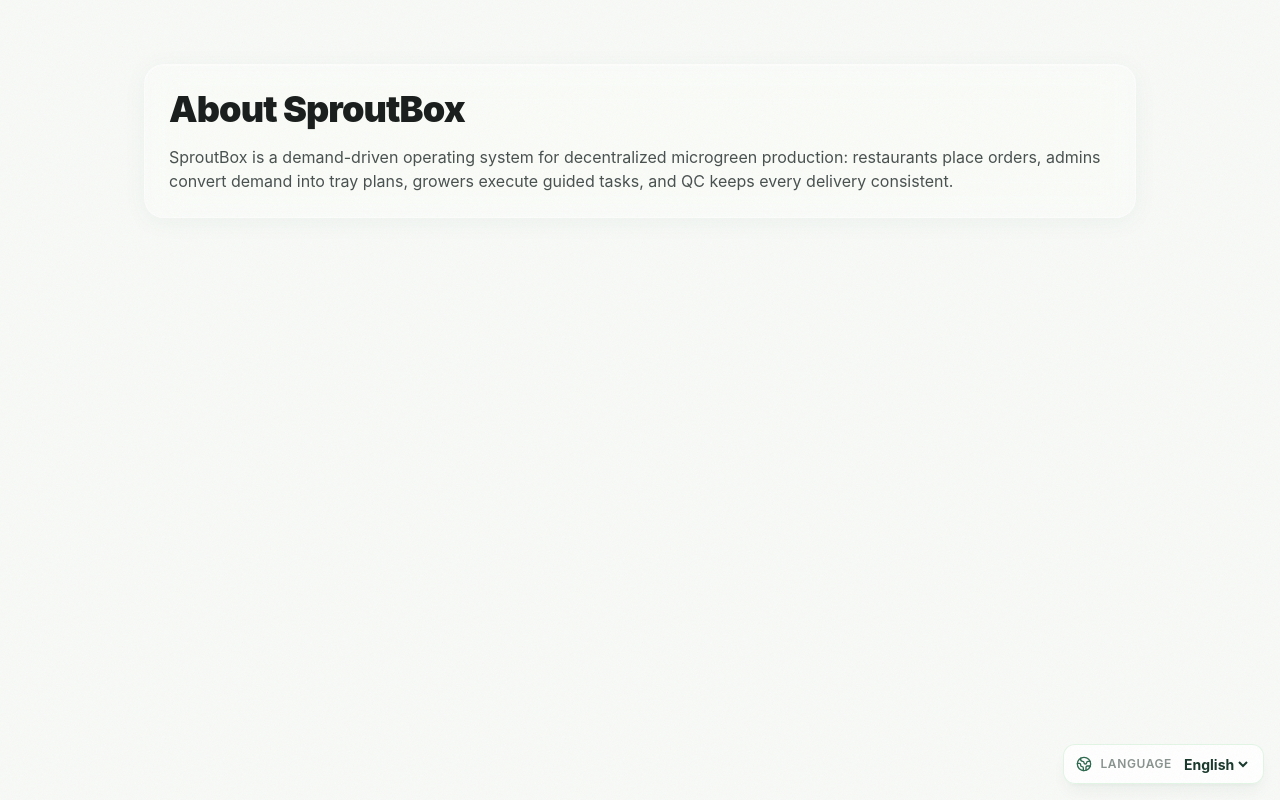
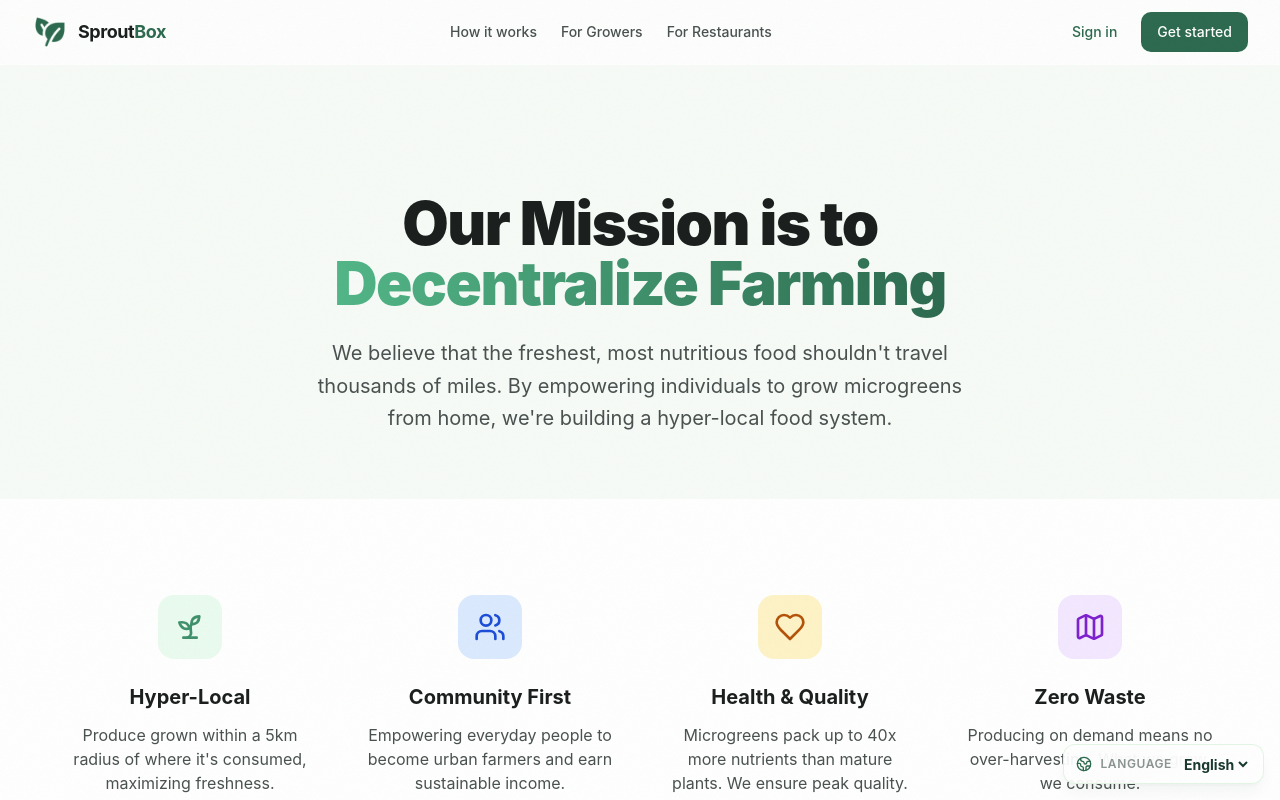
Before and after one commit to samarthkolur/sproutboxindia, a Next.js app: page /about in a window 1280 px wide. Shown: the top 800 px of the page. Built offline with nearby package versions, Linux system fonts and the light colour scheme.

Commit message:
fixed about

```diff
--- a/src/app/(auth)/register/page.tsx
+++ b/src/app/(auth)/register/page.tsx
@@ -21,6 +21,16 @@
   const handleSubmit = async (e: React.FormEvent) => {
     e.preventDefault();
     setError("");
+    if (!formData.name.trim() || !formData.email.trim() || !formData.password) {
+      setError("Please fill in all required fields");
+      return;
+    }
+
+    const emailRegex = /^[^\s@]+@[^\s@]+\.[^\s@]+$/;
+    if (!emailRegex.test(formData.email.trim())) {
+      setError("Please enter a valid email address");
+      return;
+    }
 
     if (formData.password !== formData.confirmPassword) {
       setError("Passwords do not match");
--- a/src/app/(marketing)/about/page.tsx
+++ b/src/app/(marketing)/about/page.tsx
@@ -1,16 +1,87 @@
-import { GlassCard } from "@/components/shared/GlassCard";
+import { Navbar } from "@/components/layout/Navbar";
+import { Footer } from "@/components/layout/Footer";
+import { Sprout, Users, Map, Heart } from "lucide-react";
 
 export default function AboutPage() {
   return (
-    <main className="mx-auto max-w-5xl px-4 py-16">
-      <GlassCard>
-        <h1 className="text-4xl font-black tracking-tight text-text-primary">About SproutBox</h1>
-        <p className="mt-4 text-text-secondary">
-          SproutBox is a demand-driven operating system for decentralized microgreen production:
-          restaurants place orders, admins convert demand into tray plans, growers execute guided
-          tasks, and QC keeps every delivery consistent.
-        </p>
-      </GlassCard>
-    </main>
+    <div className="min-h-screen flex flex-col font-sans bg-sprout-50/30 selection:bg-sprout-200">
+      <Navbar />
+
+      <main className="flex-1">
+        {/* Hero Section */}
+        <section className="pt-32 pb-16 px-6 lg:px-8">
+          <div className="max-w-4xl mx-auto text-center">
+            <h1 className="text-5xl lg:text-6xl font-black text-text-primary tracking-tight mb-6">
+              Our Mission is to <br />
+              <span className="text-transparent bg-clip-text bg-gradient-to-r from-sprout-600 to-sprout-800">
+                Decentralize Farming
+              </span>
+            </h1>
+            <p className="text-xl text-text-secondary leading-relaxed max-w-2xl mx-auto">
+              We believe that the freshest, most nutritious food shouldn't travel thousands of miles. By empowering individuals to grow microgreens from home, we're building a hyper-local food system.
+            </p>
+          </div>
+        </section>
+
+        {/* Values Section */}
+        <section className="py-24 bg-white px-6 lg:px-8">
+          <div className="max-w-6xl mx-auto">
+            <div className="grid md:grid-cols-2 lg:grid-cols-4 gap-12">
+              <div className="text-center">
+                <div className="w-16 h-16 bg-sprout-100 rounded-2xl flex items-center justify-center mx-auto mb-6">
+                  <Sprout className="w-8 h-8 text-sprout-700" />
+                </div>
+                <h3 className="text-xl font-bold text-text-primary mb-3">Hyper-Local</h3>
+                <p className="text-text-secondary">Produce grown within a 5km radius of where it's consumed, maximizing freshness.</p>
+              </div>
+              <div className="text-center">
+                <div className="w-16 h-16 bg-blue-100 rounded-2xl flex items-center justify-center mx-auto mb-6">
+                  <Users className="w-8 h-8 text-blue-700" />
+                </div>
+                <h3 className="text-xl font-bold text-text-primary mb-3">Community First</h3>
+                <p className="text-text-secondary">Empowering everyday people to become urban farmers and earn sustainable income.</p>
+              </div>
+              <div className="text-center">
+                <div className="w-16 h-16 bg-amber-100 rounded-2xl flex items-center justify-center mx-auto mb-6">
+                  <Heart className="w-8 h-8 text-amber-700" />
+                </div>
+                <h3 className="text-xl font-bold text-text-primary mb-3">Health & Quality</h3>
+                <p className="text-text-secondary">Microgreens pack up to 40x more nutrients than mature plants. We ensure peak quality.</p>
+              </div>
+              <div className="text-center">
+                <div className="w-16 h-16 bg-purple-100 rounded-2xl flex items-center justify-center mx-auto mb-6">
+                  <Map className="w-8 h-8 text-purple-700" />
+                </div>
+                <h3 className="text-xl font-bold text-text-primary mb-3">Zero Waste</h3>
+                <p className="text-text-secondary">Producing on demand means no over-harvesting. What we grow, we consume.</p>
+              </div>
+            </div>
+          </div>
+        </section>
+
+        {/* Story Section */}
+        <section className="py-24 px-6 lg:px-8">
+          <div className="max-w-3xl mx-auto">
+            <h2 className="text-3xl font-black text-text-primary mb-6 text-center">Our Story</h2>
+            <div className="space-y-6 text-lg text-text-secondary leading-relaxed bg-white/50 backdrop-blur-sm p-8 rounded-3xl border border-white/60 shadow-xl shadow-sprout-900/5">
+              <p>
+                SproutBox started with a simple observation: restaurants were struggling to get consistent, fresh, and high-quality microgreens, while urban spaces sat empty and unused.
+              </p>
+              <p>
+                Traditional agriculture requires massive land, water, and transport logistics. But microgreens are different. They grow quickly, require minimal space, and can be cultivated virtually anywhere. We realized we could flip the model upside down.
+              </p>
+              <p>
+                Instead of one massive farm supplying the city, why not have the city be the farm? By providing the seeds, training, and logistics, we allow anyone with a spare room or balcony to become a grower. SproutBox connects these home-growers directly to local restaurants that need premium greens daily.
+              </p>
+              <p>
+                Today, we're building the infrastructure for a distributed, resilient, and community-driven food network.
+              </p>
+            </div>
+          </div>
+        </section>
+      </main>
+
+      <Footer />
+    </div>
   );
 }
--- a/src/app/(marketing)/join/grower/page.tsx
+++ b/src/app/(marketing)/join/grower/page.tsx
@@ -64,6 +64,18 @@
   };
 
   const validateStep = () => {
+    if (step === 0) {
+      if (!data.name.trim() || !data.email.trim() || (!hasPrefilledPassword && !data.password)) {
+        setError("Please fill in all required fields.");
+        return false;
+      }
+      const emailRegex = /^[^\s@]+@[^\s@]+\.[^\s@]+$/;
+      if (!emailRegex.test(data.email.trim())) {
+        setError("Please enter a valid email address.");
+        return false;
+      }
+    }
+
     if (step === 1 && (!data.address || !data.city || !data.pincode)) {
       setError("Choose a location on the map so address, city, and PIN code can be fetched.");
       return false;
--- a/src/app/(marketing)/join/restaurant/page.tsx
+++ b/src/app/(marketing)/join/restaurant/page.tsx
@@ -71,9 +71,20 @@
   };
 
   const validateStep = () => {
-    if (step === 0 && (!data.address || !data.city || !data.pincode)) {
-      setError("Choose a location on the map so address, city, and PIN code can be fetched.");
-      return false;
+    if (step === 0) {
+      if (!data.businessName.trim() || !data.name.trim() || !data.email.trim() || (!hasPrefilledPassword && !data.password)) {
+        setError("Please fill in all required fields.");
+        return false;
+      }
+      const emailRegex = /^[^\s@]+@[^\s@]+\.[^\s@]+$/;
+      if (!emailRegex.test(data.email.trim())) {
+        setError("Please enter a valid email address.");
+        return false;
+      }
+      if (!data.address || !data.city || !data.pincode) {
+        setError("Choose a location on the map so address, city, and PIN code can be fetched.");
+        return false;
+      }
     }
 
     setError("");
```
